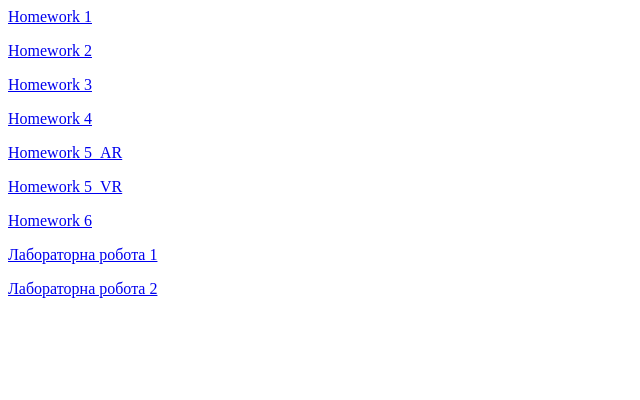
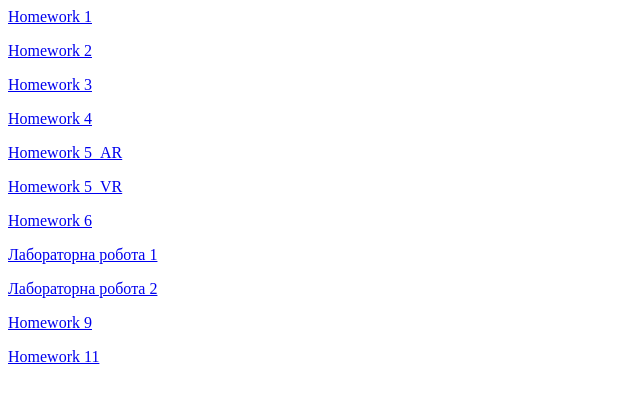
Before and after one commit to Antonina374/A-Frame_Antonina, a plain HTML site: page index.html in a window 1280 px wide. Shown: the whole page, without its empty margins (0-640 px from the left). Drawn offline with Linux system fonts and the light colour scheme.

Commit message:
Update index.html

```diff
--- a/index.html
+++ b/index.html
@@ -12,5 +12,7 @@
 		<p><a href="hw6/hw6.html" target="_blank">Homework 6</a>
 		<p><a href="lab1/lab1.html" target="_blank">Лабораторна робота 1</a>
 		<p><a href="lab2/lab2.html" target="_blank">Лабораторна робота 2</a>
+		<p><a href="hw9/hw9.html" target="_blank">Homework 9</a>
+		<p><a href="hw11/hw11.html" target="_blank">Homework 11</a>
   	</body>
 </html>
```
